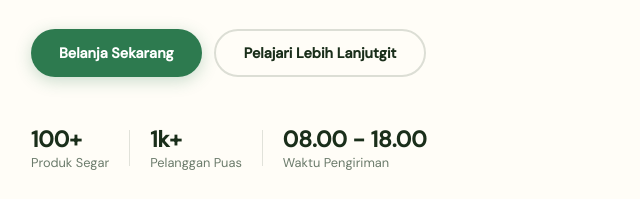
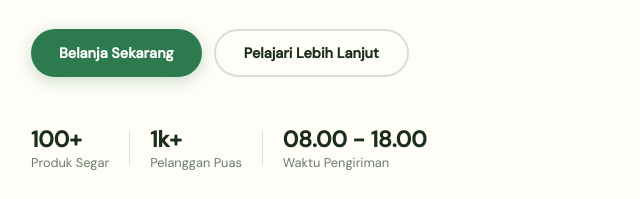
Before and after one commit to amirulpanji/Zesty-Fruit, a plain HTML site: page index.html in a window 1280 px wide. Shown: the part 476-675 px from the top of the page, 33-673 px from the left. Drawn offline with nearby package versions, Linux system fonts and the light colour scheme.

```diff
--- a/index.html
+++ b/index.html
@@ -70,7 +70,7 @@
         <p class="hero-desc">Buah-buahan premium dipetik pagi ini, dikirim sore ini. Tanpa pengawet, tanpa kompromi.</p>
         <div class="hero-buttons">
           <a href="#products" class="btn-primary">Belanja Sekarang</a>
-          <a href="#about" class="btn-ghost">Pelajari Lebih Lanjutgit</a>
+          <a href="#about" class="btn-ghost">Pelajari Lebih Lanjut</a>
         </div>
         <div class="hero-stats">
           <div class="stat"><strong>100+</strong><span>Produk Segar</span></div>
```
